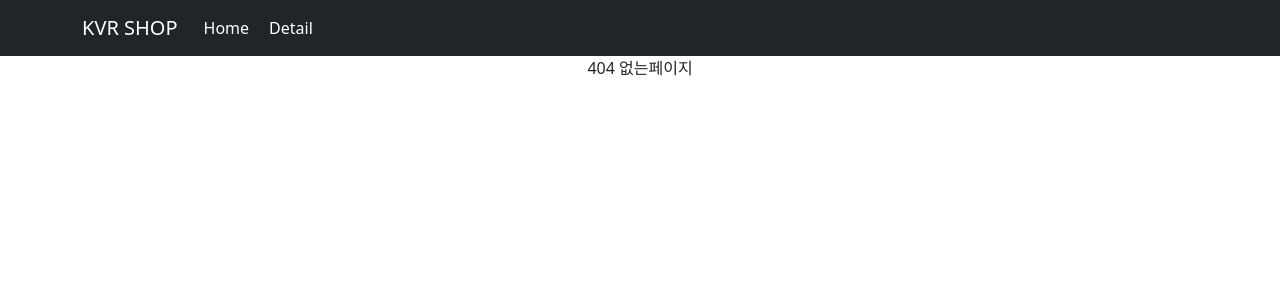
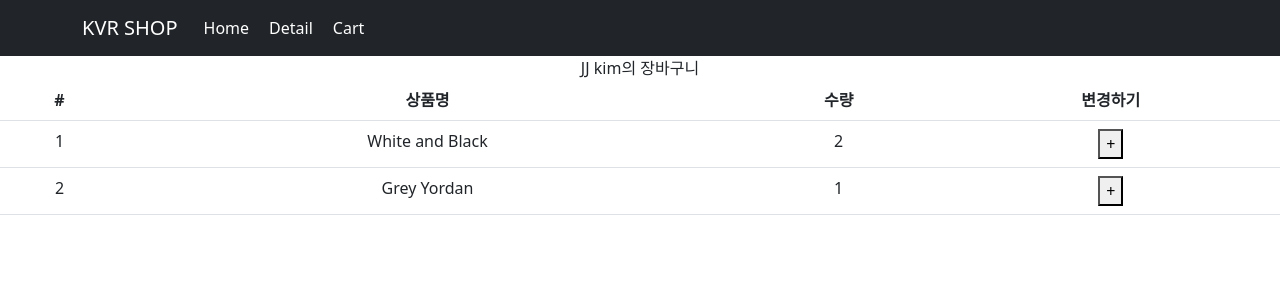
Before and after one commit to wjdwls8520/react_study, a React (Create React App) app: page /cart in a window 1280 px wide. Before the commit this address had no page. Shown: the top 300 px of the page. Built offline with nearby package versions, Linux system fonts and the light colour scheme.

Commit message:
8/21일자 공부 리덕스 수량 전 까지

```diff
--- a/package.json
+++ b/package.json
@@ -3,6 +3,7 @@
   "version": "0.1.0",
   "private": true,
   "dependencies": {
+    "@reduxjs/toolkit": "^1.9.5",
     "@testing-library/jest-dom": "^5.16.5",
     "@testing-library/react": "^13.4.0",
     "@testing-library/user-event": "^13.5.0",
@@ -11,6 +12,7 @@
     "react": "^18.2.0",
     "react-bootstrap": "^2.7.4",
     "react-dom": "^18.2.0",
+    "react-redux": "^8.1.2",
     "react-router-dom": "^6.10.0",
     "react-scripts": "5.0.1",
     "styled-components": "^5.3.10",
--- a/src/App.css
+++ b/src/App.css
@@ -24,3 +24,13 @@ html body a { text-decoration: none; color: #fff;}
 }
 
 .col img {height: auto;}
+
+
+/* 컨테이너 */
+.detailContainer {opacity: 0;}
+.detailContainer.active {opacity: 1; transition: opacity 0.5s;}
+
+.start {
+  opacity: 0;
+}
+.end {opacity: 1; transition: opacity 0.5s;}
--- a/src/App.js
+++ b/src/App.js
@@ -1,5 +1,5 @@
 import './App.css';
-import { useState } from 'react';
+import { createContext, useState } from 'react';
 import 'bootstrap/dist/css/bootstrap.min.css';
 import {Container, Nav, Navbar, Row } from 'react-bootstrap';
 import bg from './images/main_intro.png';
@@ -12,11 +12,15 @@ import { useNavigate, Outlet } from 'react-router-dom' //Hook (유용한것들
 import Detail from './routes/detail';
 
 import axios from 'axios';
+import Cart from './routes/Cart';
+
+export let Context1 = createContext();
 
 
 function App() {
 
   let [shoes, 신발순서변경] = useState(data);
+  let [재고] = useState([10, 11, 12]);
 
 
   let navigate = useNavigate();  // Link는 a태그 만들어서 앵커해주고, 이 hook은 그냥 window.locate이라고 보면됨
@@ -40,6 +44,7 @@ function App() {
                   {/* 라우터 링크 파라미터값이 바뀌지 않기 때문에 원페이지가 됨 */}
                   <Link className={'link'} to="/">Home</Link>
                   <Link className={'link'} to="/detail">Detail</Link>
+                  <Link className={'link'} to="/cart">Cart</Link>
               </Nav>
           </Container>
       </Navbar>
@@ -164,7 +169,16 @@ function App() {
               })
 
           }/>
-          <Route path="/detail/:id" element={ <Detail shoes={shoes} /> } />
+
+          {/* 디테일 */}
+          <Route path="/detail/:id" element={
+            <Context1.Provider value={{ 재고 }}>
+              <Detail shoes={shoes} />
+            </Context1.Provider>
+          } />
+
+          {/* 장바구니 카트 */}
+          <Route path='/cart' element={ <Cart /> } />
 
           <Route path='about' element={<About />}>
             <Route path='member' element={<div>멤버임</div>} />
--- a/src/index.js
+++ b/src/index.js
@@ -6,15 +6,18 @@ import reportWebVitals from './reportWebVitals';
 
 // npm install react-router-dom@6 한다음
 import { BrowserRouter } from 'react-router-dom';
+import { Provider } from 'react-redux';
+import store from './store'
 
 const root = ReactDOM.createRoot(document.getElementById('root'));
 root.render(
-  <React.StrictMode>
-    <BrowserRouter>
-      <App />
-    </BrowserRouter>
-
-  </React.StrictMode>
+    // <React.StrictMode>
+  <Provider store={store}>
+      <BrowserRouter>
+        <App />
+      </BrowserRouter>
+  </Provider>
+    // </React.StrictMode>
 );
 
 // If you want to start measuring performance in your app, pass a function
--- /dev/null
+++ b/src/routes/Cart.js
@@ -0,0 +1,52 @@
+import { useEffect, useState } from "react";
+import { Table } from "react-bootstrap"
+import { useDispatch, useSelector } from "react-redux"
+import { changeName, changeNum } from "../store";
+
+function Cart() {
+
+    // 스토어 스테이트 리덕스 가져오기
+    let user = useSelector((state)=> state )   // 모든 리덕스 스테이트 가져오기
+    // let redux = useSelector((state)=> {return state.user}) // 특정 리덕스 스테이트 가져오기
+
+
+    let redux = useSelector((state)=> state.cart);
+    let dispatch = useDispatch();
+    // console.log(redux)  dispatch(changeName())
+
+    useEffect(()=> {
+        dispatch(changeName())
+    }, [])
+
+    return(
+        <div>
+
+            {user.user}의 장바구니
+            <Table>
+                <thead>
+                    <tr>
+                        <th>#</th>
+                        <th>상품명</th>
+                        <th>수량</th>
+                        <th>변경하기</th>
+                    </tr>
+                </thead>
+                <tbody>
+                    {redux.map((a, i)=> {
+                         return (
+                            <tr key={i}>
+                                <td>{redux[i].id}</td>
+                                <td>{redux[i].name}</td>
+                                <td>{redux[i].count }</td>
+                                <td> <button onClick={()=> dispatch(changeNum())}>+</button> </td>
+                            </tr>
+                        )
+                    })}
+                </tbody>
+            </Table>
+        </div>
+    )
+}
+
+
+export default Cart
--- a/src/routes/detail.js
+++ b/src/routes/detail.js
@@ -1,7 +1,9 @@
-import { useEffect, useState } from "react";
+import { useContext, useEffect, useState } from "react";
 import { Nav } from "react-bootstrap";
 import { useParams } from "react-router-dom";
 import styled from "styled-components";
+
+import {Context1} from './../App'
 
 
 let YellowBtn = styled.button`
@@ -24,6 +26,9 @@ let YellowBtn = styled.button`
 
 
 function Detail(props) {
+
+
+
     let { id } = useParams();
     let itemFind = props.shoes.find((x) => x.id == id );
 
@@ -77,9 +82,11 @@ function Detail(props) {
         }
     }, [num])
 
+    let [ative, setAtive] = useState(false)
+
     return(
         <>
-            <div className="container">
+            <div className={`container detailContainer ${ative == true ? 'active' : null}`} onLoad={()=> {setAtive(true)}}>
                 {
                     comment == true ?
                     <div className="comment">2초 이내 구매시 할인</div> : null
@@ -110,11 +117,13 @@ function Detail(props) {
                     </Nav.Item>
                 </Nav>
 
-                {
+                {/* {
                     탭 == 0 ? <div>내용0</div> :
                     탭 == 1 ? <div>내용1</div> :
                     탭 == 2 ? <div>내용2</div> : null
-                }
+                } */}
+                <TabContent 탭={탭} shoes={props.shoes} />
+
 
 
             </div>
@@ -122,4 +131,26 @@ function Detail(props) {
     );
 }
 
+let TabContent = ({탭, shoes}) => {
+
+    let {재고} = useContext(Context1)
+
+    let [fade, setFade] = useState('')
+    useEffect(()=> {
+        setTimeout(()=> { setFade('end'); }, 100)
+
+        return ()=>{
+            clearTimeout();
+            setFade('');
+        }
+    }, [탭])
+
+    return (
+        <div className={`start ${fade} `}>
+            { [<div>{shoes[0].title}</div>, <div>내용2</div>, <div>내용3</div>][탭] }
+            {재고[0]}
+        </div>
+    )
+}
+
 export default Detail;
--- /dev/null
+++ b/src/store.js
@@ -0,0 +1,47 @@
+import { configureStore, createSlice } from '@reduxjs/toolkit'
+
+// useState랑 비슷한 역호ㅓㄹ
+let user = createSlice({
+    name : 'user',
+    initialState : 'kim',
+    //리덕스 스테이스 수정하는법
+    reducers : {
+        // (state)는 기존 소스가져오기
+        changeName(state) {
+            return 'JJ ' + state
+        },
+        // 또다른거 함수 추가
+    }
+})
+export let { changeName } = user.actions //리덕스 익스폴트하는법
+
+let stock = createSlice({
+    name : 'stock',
+    initialState : [10, 11, 12]
+})
+
+// 장바구니
+let cart = createSlice({
+    name : 'list',
+    initialState :
+        [
+            {id : 1, name : 'White and Black', count : 2},
+            {id : 2, name : 'Grey Yordan', count : 1}
+        ] ,
+    reducers : {
+        changeNum(state) {
+            // return state[1].count + 1
+        }
+    }
+})
+export let {changeNum} = cart.actions
+
+
+export default configureStore({
+  reducer: {
+    // 작명 : name.initialState
+        user : user.reducer,
+        stock : stock.reducer,
+        cart : cart.reducer
+  }
+})
```
Also changed, not shown: 1 other file (tests, documents, lock files or other folders).
